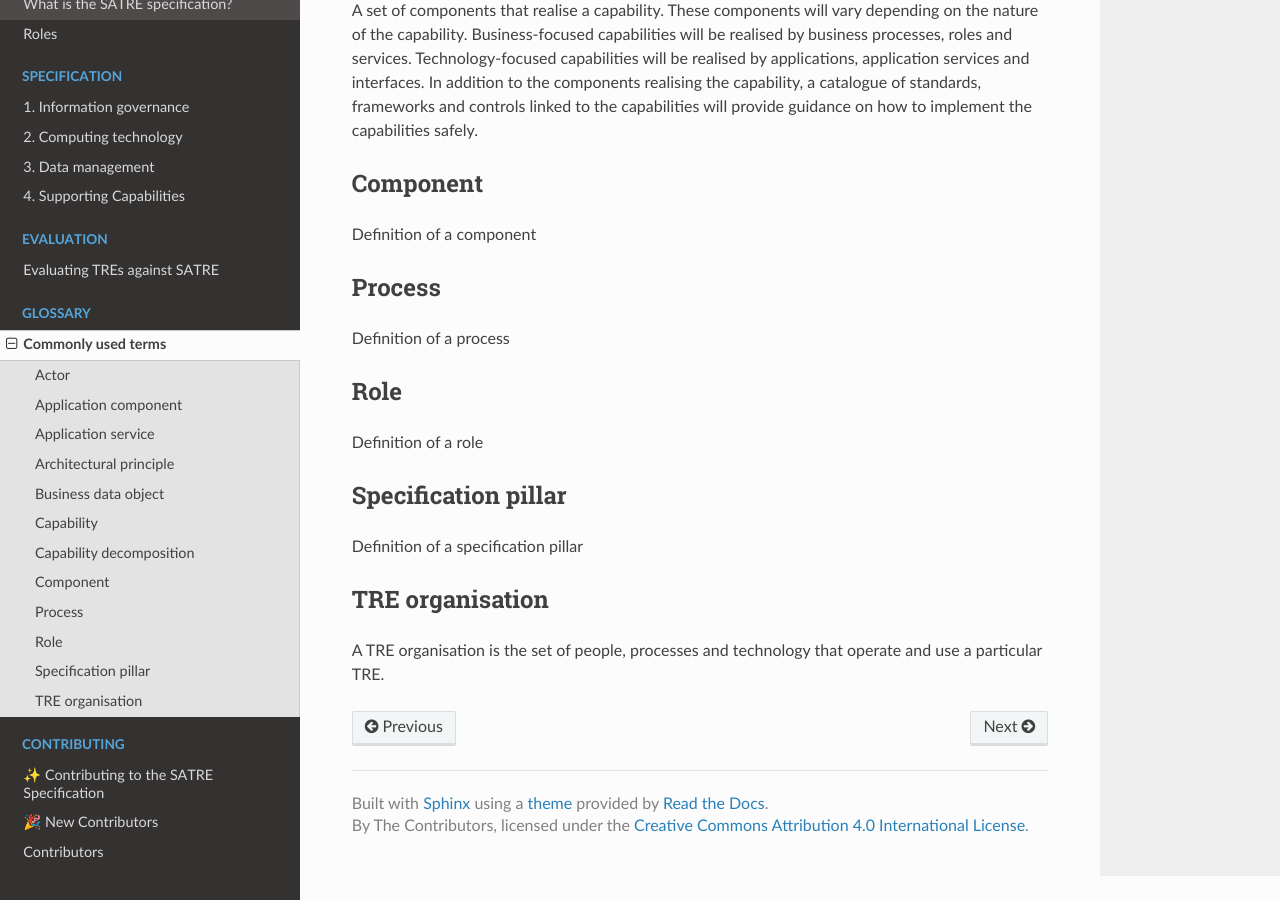
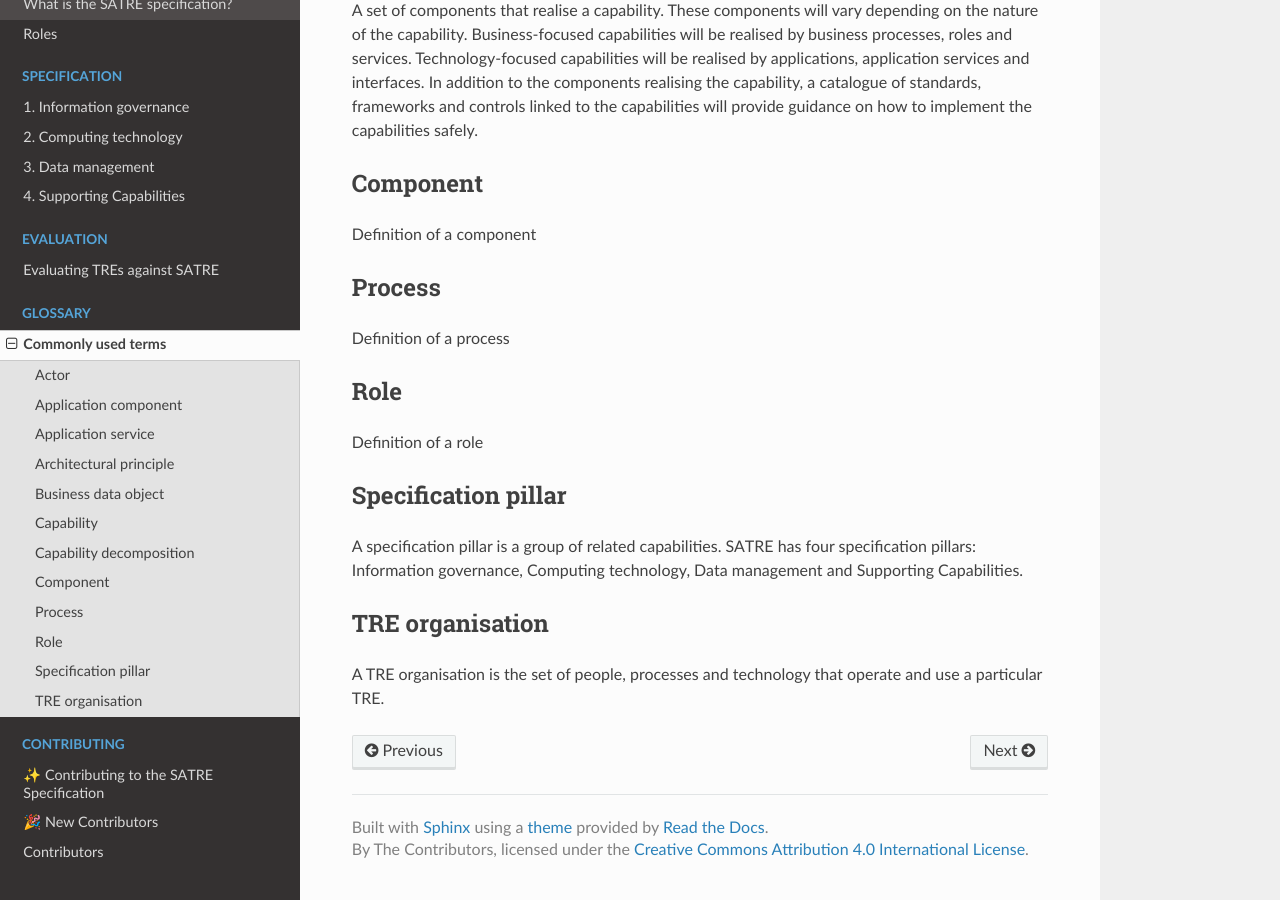
Before and after one commit to sa-tre/satre-specification, a Sphinx documentation site: the page built from docs/source/glossary.md, in a window 1280 px wide and 900 px high, scrolled down 937 px. Built offline with Sphinx 7.4.7 and the Read the Docs theme 2.0.0, drawn with Linux system fonts in a browser that asks for light colours.

Commit message:
:memo: Add pillar

```diff
--- a/docs/source/glossary.md
+++ b/docs/source/glossary.md
@@ -70,7 +70,8 @@ Definition of a role
 
 ## Specification pillar
 
-Definition of a specification pillar
+A specification pillar is a group of related capabilities.
+SATRE has four specification pillars: Information governance, Computing technology, Data management and Supporting Capabilities.
 
 (def_tre_organisation)=
 
```
